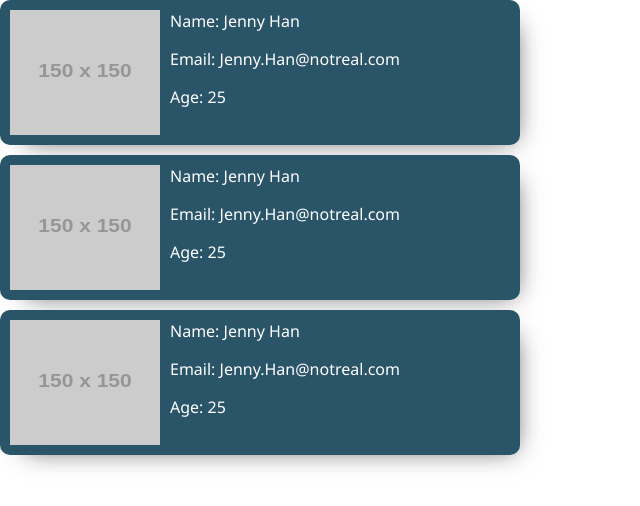
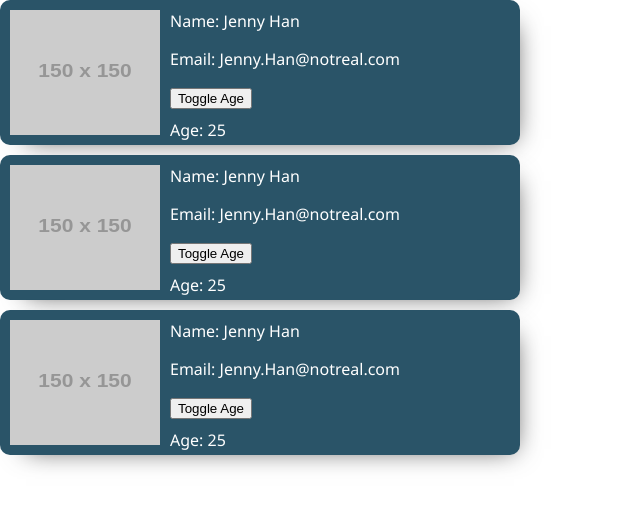
Before and after one commit to pamelaolney/react-contact-list, a React (Create React App) app: page / in a window 1280 px wide. Shown: the top 506 px of the page, without its empty margins (0-640 px from the left). Built offline with nearby package versions, Linux system fonts and the light colour scheme.

Commit message:
Toggle Age

```diff
--- a/src/App.js
+++ b/src/App.js
@@ -25,6 +25,9 @@ const ContactCard = () => {
       <div className="user-details">
         <p>Name: Jenny Han</p>
         <p>Email: Jenny.Han@notreal.com</p>
+        <button onClick={() => setShowAge(!showAge)}>
+          Toggle Age
+        </button>
         {showAge && <p>Age: 25</p>}
       </div>
     </div>
```
